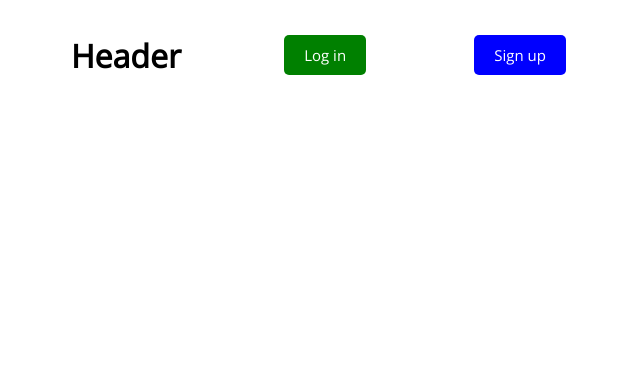
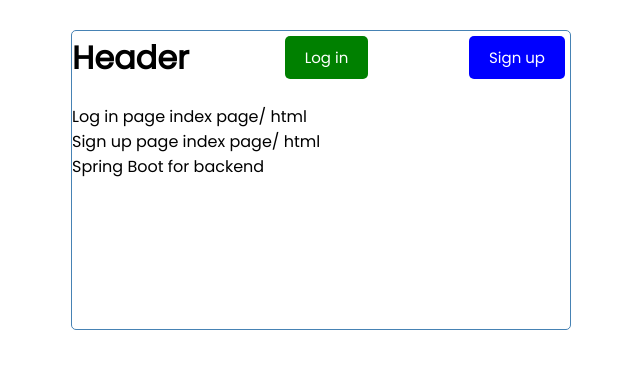
Before and after one commit to KevinPham123/Mockup-Web, an Angular app: page / in a window 1280 px wide. Shown: the top 368 px of the page, without its empty margins (319-959 px from the left). Built offline with nearby package versions, Linux system fonts and the light colour scheme.

Commit message:
Tasks
Listed tasks to do

```diff
--- /dev/null
+++ b/src/app/Task.ts
@@ -0,0 +1,6 @@
+export interface Task{
+    id?: number;
+    text: string;
+    day: string;
+    reminder: boolean;
+}
--- a/src/app/app.component.html
+++ b/src/app/app.component.html
@@ -1,3 +1,4 @@
 <div class ="container">
     <app-header></app-header>
+    <app-tasks></app-tasks>
 </div>
--- a/src/app/app.module.ts
+++ b/src/app/app.module.ts
@@ -5,13 +5,15 @@ import { AppComponent } from './app.component';
 import { HeaderComponent } from './components/header/header.component';
 import { ButtonComponent } from './components/button/button.component';
 import { Button2Component } from './components/button2/button2.component';
+import { TasksComponent } from './components/tasks/tasks.component';
 
 @NgModule({
   declarations: [
     AppComponent,
     HeaderComponent,
     ButtonComponent,
-    Button2Component
+    Button2Component,
+    TasksComponent
   ],
   imports: [
     BrowserModule
--- /dev/null
+++ b/src/app/components/tasks/tasks.component.html
@@ -0,0 +1 @@
+<p *ngFor="let task of tasks">{{task.text}}</p>
--- /dev/null
+++ b/src/app/components/tasks/tasks.component.ts
@@ -0,0 +1,17 @@
+import { Component, OnInit } from '@angular/core';
+import {Task} from '../../Task'
+import {TASKS} from '../../mock-tasks';
+@Component({
+  selector: 'app-tasks',
+  templateUrl: './tasks.component.html',
+  styleUrls: ['./tasks.component.css']
+})
+export class TasksComponent implements OnInit {
+  tasks: Task[] = TASKS;
+
+  constructor() { }
+
+  ngOnInit(): void {
+  }
+
+}
--- /dev/null
+++ b/src/app/mock-tasks.ts
@@ -0,0 +1,22 @@
+import {Task} from './Task'
+
+export const TASKS = [
+    {
+        id: 1,
+        text: 'Log in page index page/ html',
+        day: 'May 5th at 2:30pm',
+        reminder: true,
+    },
+    {
+        id: 2,
+        text: 'Sign up page index page/ html',
+        day: 'May 6th at 2:30pm',
+        reminder: true,
+    },
+    {
+        id: 3,
+        text: 'Spring Boot for backend',
+        day: 'May 7th at 2:30pm',
+        reminder: false,
+    }
+]
--- a/src/styles.css
+++ b/src/styles.css
@@ -1,15 +1,13 @@
-@import url('https://fonts.googleapis.com/css2?family=Open+Sans:wght@300&display=swap');
-
-
+@import url("https://fonts.googleapis.com/css2?family=Poppins:wght@300;400&display=swap");
 
 * {
-    box-sizing:  border-box;
+  box-sizing: border-box;
   margin: 0;
   padding: 0;
 }
 
 body {
-    font-family: 'Open Sans', sans-serif;
+  font-family: "Poppins", sans-serif;
 }
 
 .container {
@@ -17,6 +15,9 @@ body {
   margin: 30px auto;
   overflow: auto;
   min-height: 300px;
+  border: 1px solid steelblue;
+  padding: 30px;
+  border-radius: 5px;
 }
 .btn {
   display: inline-block;
@@ -31,24 +32,16 @@ body {
   font-size: 15px;
   font-family: inherit;
 }
-
 .btn:focus {
   outline: none;
-
 }
-
 .btn:active {
   transform: scale(0.98);
-
 }
 
 .btn-block {
   display: block;
   width: 100%;
-}
-
-.add-form {
-    margin-bottom: 40px;
 }
 
 .form-control {
@@ -65,7 +58,6 @@ body {
   margin: 5px;
   padding: 3px 7px;
   font-size: 17px;
-
 }
 
 .form-control-check {
```
Also changed, not shown: src/app/components/tasks/tasks.component.css (added), 1 other file (tests, documents, lock files or other folders). Lines whose indentation alone changed are shown as unchanged.
